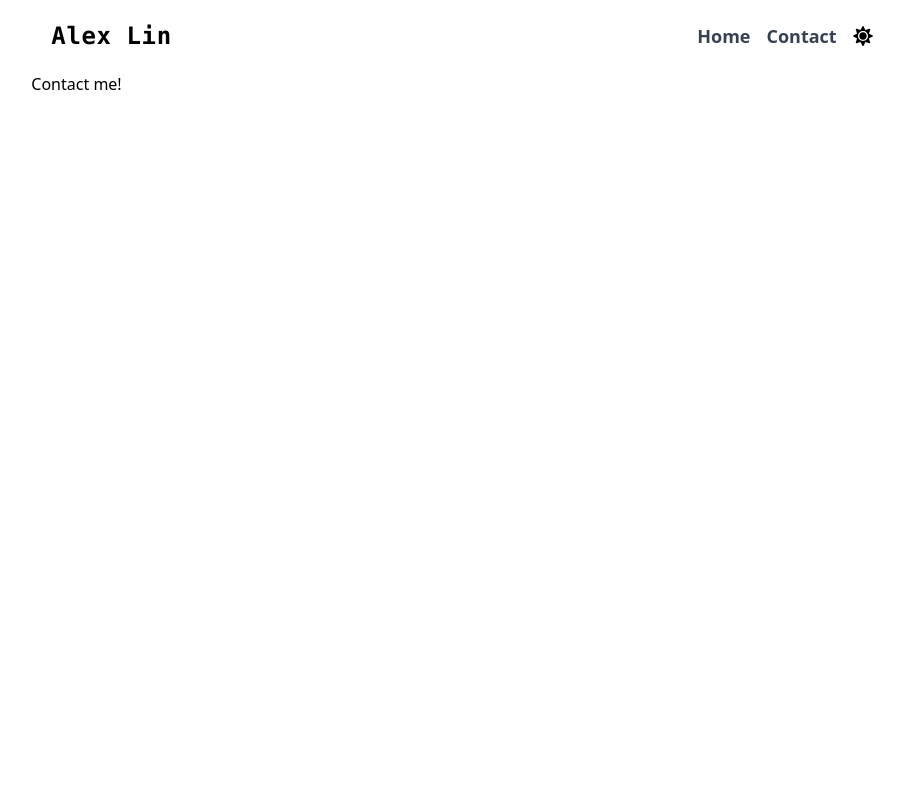
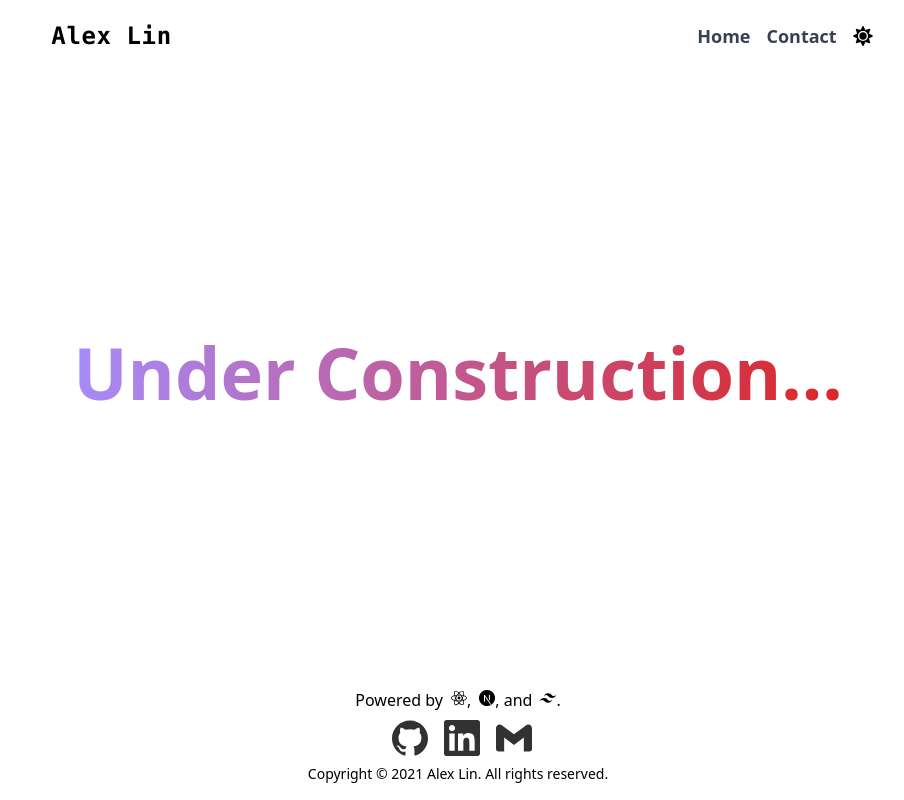
Before and after one commit to alxn3/alxn3.github.io, a Next.js app: page /contact in a window 1280 px wide. Shown: the whole page, without its empty margins (182-1086 px from the left). Built offline with nearby package versions, Linux system fonts and the light colour scheme.

Commit message:
Add temporary contact page

```diff
--- a/src/pages/contact.tsx
+++ b/src/pages/contact.tsx
@@ -1,9 +1,18 @@
+import React from 'react';
+import Footer from 'src/components/footer';
 import BaseLayout from 'src/layouts/base-layout';
 
 const Contact = () => {
   return (
     <BaseLayout>
-      <h1>Contact me!</h1>
+      <div className="flex justify-center h-full flex-col">
+        <div className="flex flex-1 items-center justify-center">
+          <h1 className="text-7xl font-black text-transparent bg-clip-text bg-gradient-to-r from-purple-400 to-red-600">
+            Under Construction...
+          </h1>
+        </div>
+        <Footer />
+      </div>
     </BaseLayout>
   );
 };
```
